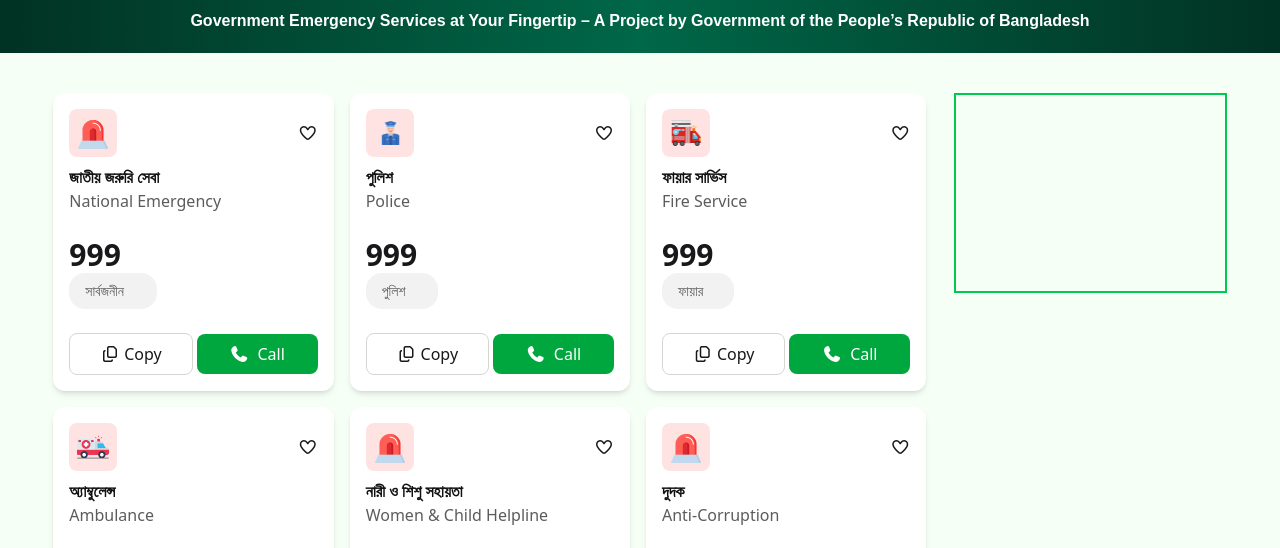
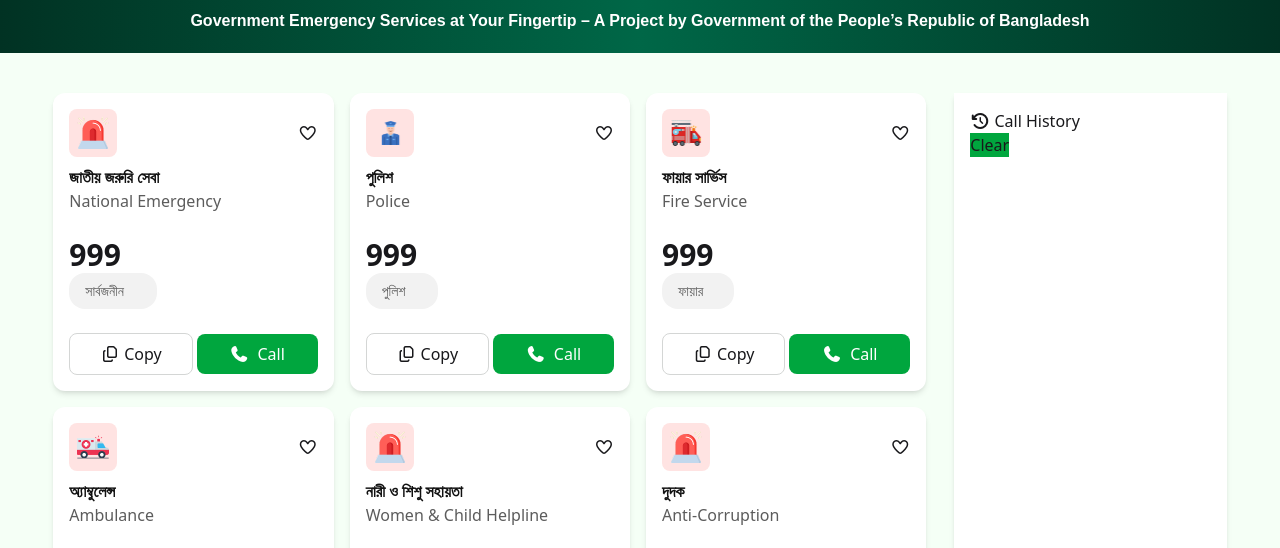
Before and after one commit to sunnyonweb/5th-assignment-programming-hero, a plain HTML site: page index.html in a window 1280 px wide. Shown: the part 227-775 px from the top of the page. Drawn offline with nearby package versions, Linux system fonts and the light colour scheme; a web font is replaced by a local one.

Commit message:
aside section start

```diff
--- a/index.html
+++ b/index.html
@@ -329,8 +329,15 @@
             </div>
 
             <!-- right div -->
-             <div class="h-[200px] col-span-3 border-2 border-green-500">
-                <div class=""></div>
+             <div class="col-span-3 bg-white shadow-md p-4">
+                <div class="">
+                    <div>
+                        <p><i class="fa-solid fa-clock-rotate-left"></i> Call History</p>
+                    </div>
+                    <button class="bg-green-600">Clear</button>
+                </div>
+                <!-- call history -->
+                <div class="mt-4"></div>
              </div>
         </div>
      </main>
```
